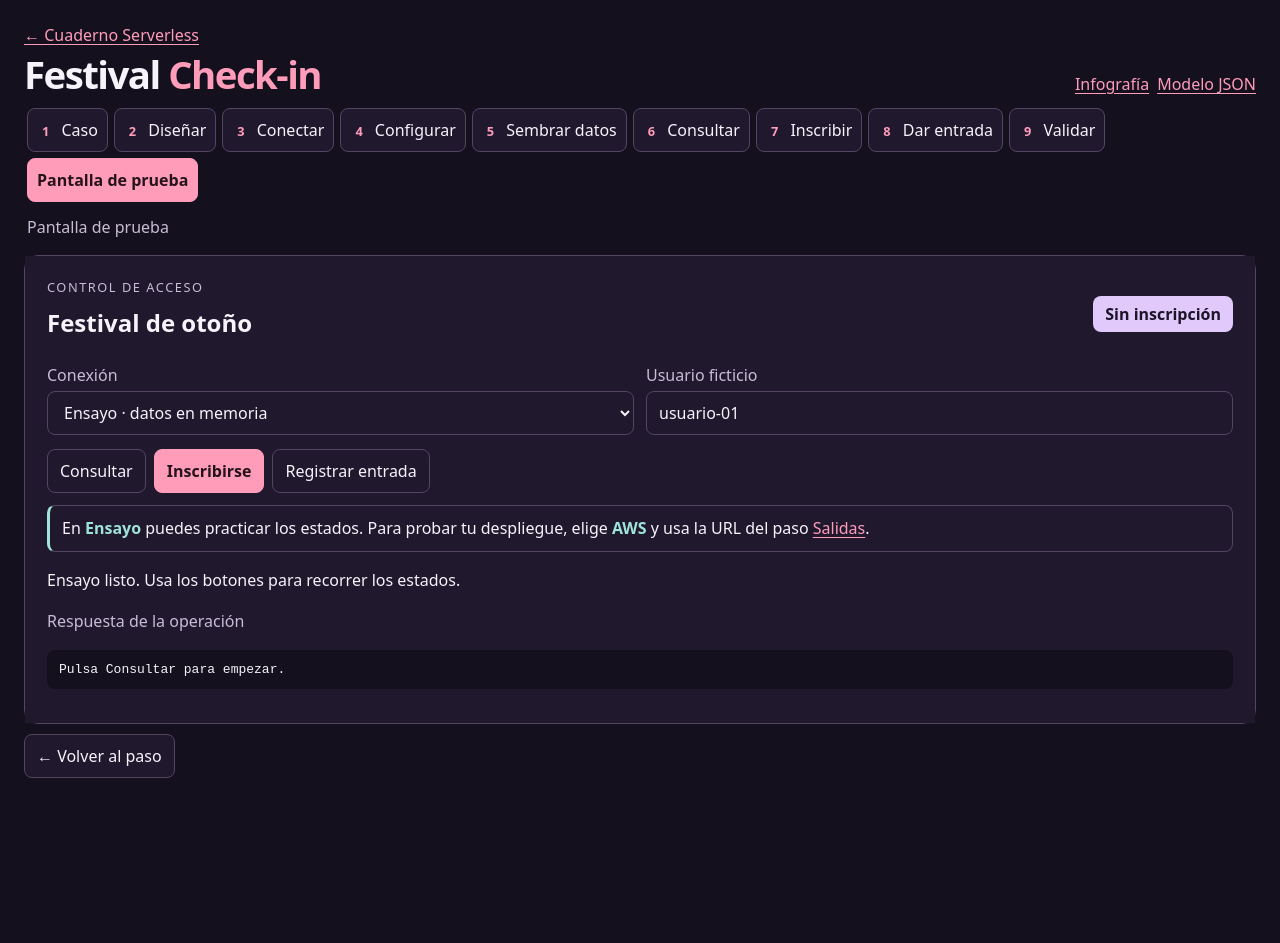
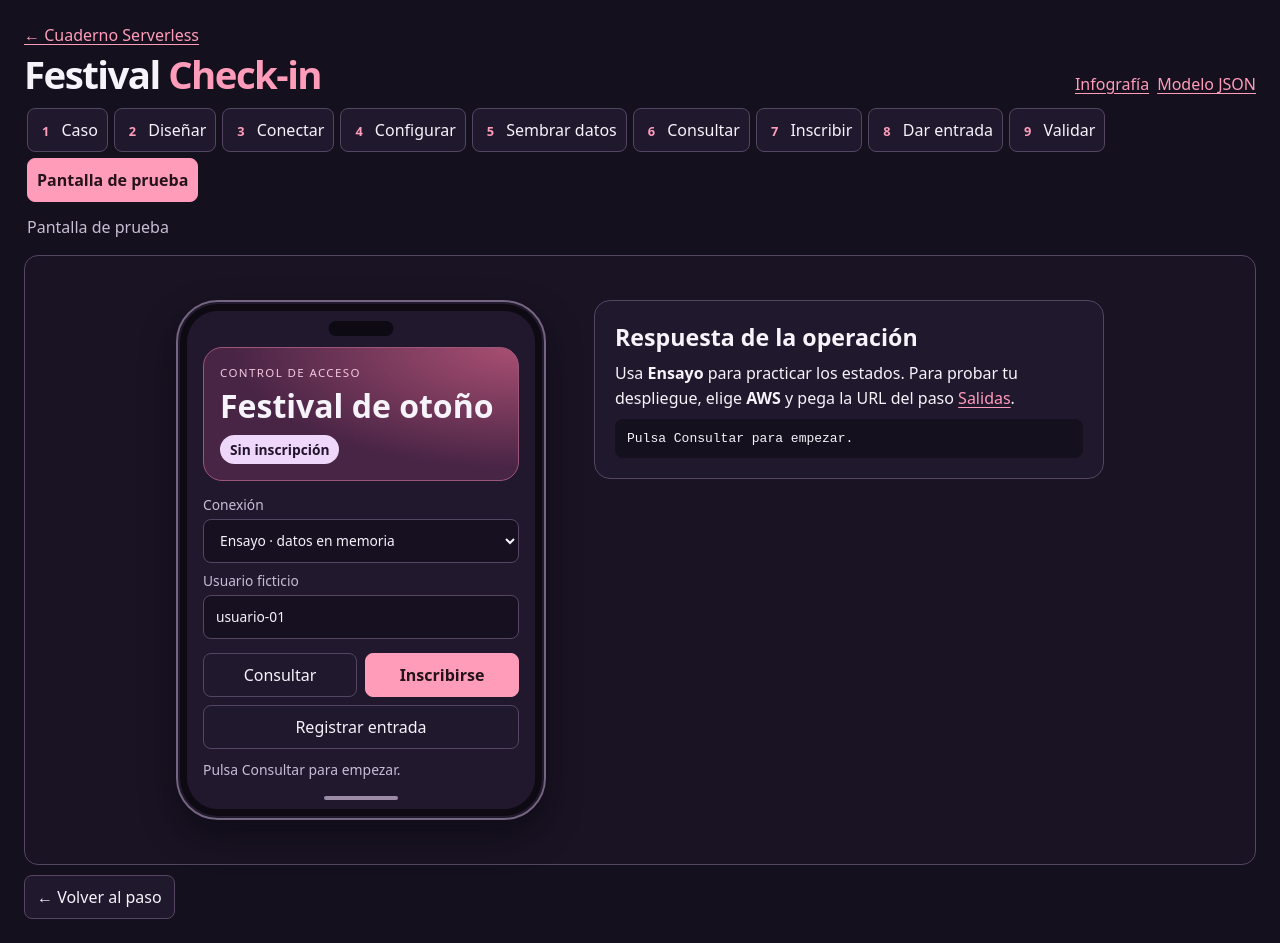
Before and after one commit to albertohdezakkari/04-PILARES-SERVERLESS, a website: page practica/festival-checkin/index.html in a window 1280 px wide. Both pictures are taken after a click on the button "Pantalla de prueba". Before the commit the page ends 802 px from the top, so only its background shows below. Drawn offline with Linux system fonts and the light colour scheme.

Commit message:
Presentar el control de acceso en un marco de móvil

```diff
--- a/practica/festival-checkin/index.html
+++ b/practica/festival-checkin/index.html
@@ -4,7 +4,7 @@
 <meta charset="utf-8">
 <meta name="viewport" content="width=device-width, initial-scale=1">
 <title>Festival Check-in · práctica guiada</title>
-<link rel="stylesheet" href="style.css?v=capas-pases">
+<link rel="stylesheet" href="style.css?v=pase-movil">
 <script type="module" src="app.js?v=explicar-rutas"></script>
 <script type="module" src="guia.js?v=leer-get-pass"></script>
 <script type="module" src="visor-modelo.js?v=usuario"></script>
@@ -1227,31 +1227,38 @@ aws dynamodb execute-statement \
 </article>
 </section>
 <section id="pantalla" class="phase console" hidden aria-labelledby="screen-title">
-  <div class="screen-head">
-    <div>
+  <div class="phone-layout">
+    <div class="phone-frame">
+      <div class="phone-screen">
+        <header class="phone-pass">
           <p class="eyebrow">Control de acceso</p>
           <h2 id="screen-title">Festival de otoño</h2>
+          <output id="pass-state">Sin inscripción</output>
+        </header>
+        <div class="phone-settings">
+          <label>Conexión<select id="mode"><option value="demo">Ensayo · datos en memoria</option><option value="aws">AWS · API del equipo</option></select></label>
+          <label id="endpoint-field" hidden>URL de invocación<input id="endpoint" type="url" placeholder="https://…execute-api.…amazonaws.com" autocomplete="off"></label>
+          <label>Usuario ficticio<input id="user" value="usuario-01" maxlength="10" autocomplete="off" pattern="(?:usuario|equipo)-[0-9]{2}"></label>
         </div>
-    <output id="pass-state">Sin inscripción</output>
+        <div class="phone-actions">
+          <button type="button" data-method="GET">Consultar</button>
+          <button type="button" data-method="POST">Inscribirse</button>
+          <button type="button" data-method="PATCH">Registrar entrada</button>
         </div>
-  <div class="settings">
-    <label>Conexión<select id="mode"><option value="demo">Ensayo · datos en memoria</option><option value="aws">AWS · API del equipo</option></select></label>
-    <label>Usuario ficticio<input id="user" value="usuario-01" maxlength="10" autocomplete="off" pattern="(?:usuario|equipo)-[0-9]{2}"></label>
-    <label id="endpoint-field" hidden>URL de invocación<input id="endpoint" type="url" placeholder="https://…execute-api.…amazonaws.com" autocomplete="off"></label>
+        <p id="feedback" role="status">Pulsa Consultar para empezar.</p>
       </div>
-  <div class="actions">
-    <button data-method="GET">Consultar</button>
-    <button data-method="POST">Inscribirse</button>
-    <button data-method="PATCH">Registrar entrada</button>
     </div>
-  <p class="lesson-note">En <strong>Ensayo</strong> puedes practicar los estados. Para probar tu despliegue, elige <strong>AWS</strong> y usa la URL del paso <a href="#salidas-stack">Salidas</a>.</p>
+    <section class="phone-inspector" aria-labelledby="phone-inspector-title">
+      <h3 id="phone-inspector-title">Respuesta de la operación</h3>
+      <p>Usa <strong>Ensayo</strong> para practicar los estados. Para probar tu despliegue, elige <strong>AWS</strong> y pega la URL del paso <a href="#salidas-stack">Salidas</a>.</p>
       <dl id="request-trace" class="request-trace" hidden>
         <div><dt>Petición</dt><dd><code id="request-path"></code></dd></div>
         <div><dt>Módulo que atiende esta ruta en AWS</dt><dd><code id="request-module"></code> · <a id="request-lesson" href="#leer-pase">Ver el recorrido y el código</a></dd></div>
       </dl>
-  <p id="feedback" role="status">Ensayo listo. Usa los botones para recorrer los estados.</p>
+      <pre id="response">Pulsa Consultar para empezar.</pre>
       <p id="read-feedback" class="read-feedback" hidden></p>
-  <p class="output-label">Respuesta de la operación</p><pre id="response">Pulsa Consultar para empezar.</pre>
+    </section>
+  </div>
 </section>
 </div>
 <nav class="guide-footer actions" aria-label="Avanzar por la práctica">
--- a/practica/festival-checkin/style.css
+++ b/practica/festival-checkin/style.css
@@ -61,7 +61,6 @@ button:disabled { opacity: .65; cursor: wait; }
 :focus-visible { outline: 3px solid var(--accent); outline-offset: 3px; }
 .phase { padding: clamp(12px, 2.5vw, 22px); }
 .phase > h2:first-child { font-size: 1rem; color: var(--muted); margin-bottom: 10px; }
-.console { background: var(--surface); }
 .guide-step > p { margin: 8px 0 12px; }
 .phase-number {
   display: inline-grid;
@@ -601,16 +600,85 @@ button:disabled { opacity: .65; cursor: wait; }
 .route-map code, .request-trace code { color: #9ee4d8; }
 .request-trace dd { margin: 3px 0 0; }
 .read-feedback { color: #9ee4d8; }
-.output-label { color: var(--muted); }
-.relation, .screen-head { display: flex; flex-wrap: wrap; align-items: center; justify-content: space-between; gap: 12px; }
-.relation { justify-content: flex-start; }
+.relation { display: flex; flex-wrap: wrap; align-items: center; gap: 12px; }
 .relation div { padding: 12px; border: 1px solid var(--border); border-radius: 8px; }
 .relation span { color: var(--accent); font-weight: 700; }
-.screen-head .eyebrow { margin-top: 0; }
-#pass-state { color: #1d1428; background: #e1c9fc; padding: 7px 12px; border-radius: 8px; font-weight: 650; }
-.settings { display: flex; gap: 12px; flex-wrap: wrap; margin: 14px 0; }
+.phone-layout {
+  display: grid;
+  grid-template-columns: minmax(0, 370px) minmax(0, 510px);
+  justify-content: center;
+  align-items: start;
+  gap: clamp(16px, 4vw, 48px);
+  padding: clamp(4px, 2vw, 22px) 0;
+}
+.phone-frame {
+  width: 100%;
+  min-width: 0;
+  padding: 9px;
+  border: 2px solid #746582;
+  border-radius: 42px;
+  background: #0d0a13;
+  box-shadow: 0 16px 32px #08060d80, inset 0 0 0 2px #21192c;
+}
+.phone-screen {
+  position: relative;
+  padding: 36px 16px 28px;
+  border-radius: 31px;
+  background: #21182e;
+}
+.phone-screen::before, .phone-screen::after {
+  content: "";
+  position: absolute;
+  left: 50%;
+  transform: translateX(-50%);
+  border-radius: 12px;
+}
+.phone-screen::before { top: 10px; width: 65px; height: 15px; background: #0d0a13; }
+.phone-screen::after { bottom: 9px; width: 74px; height: 4px; background: #9b8ba7; }
+.phone-pass {
+  padding: 16px;
+  border: 1px solid #9b5779;
+  border-radius: 19px;
+  background: radial-gradient(ellipse at 100% 0%, #a94f72, transparent 65%), #482445;
+}
+.phone-pass .eyebrow { margin: 0 0 6px; color: #f2c6df; font-size: .72rem; }
+.phone-pass h2 { margin: 0 0 12px; font-size: clamp(1.4rem, 4vw, 2rem); line-height: 1.1; }
+.phone-pass output {
+  display: inline-block;
+  color: #22142c;
+  background: #efd6fb;
+  padding: 5px 10px;
+  border-radius: 99px;
+  font-size: .86rem;
+  font-weight: 700;
+}
+.phone-settings, .phone-actions { display: grid; gap: 8px; }
+.phone-settings { margin: 14px 0; }
+.phone-settings label { font-size: .86rem; }
+.phone-settings input, .phone-settings select { background: #171020; }
+.phone-actions { grid-template-columns: repeat(2, minmax(0, 1fr)); }
+.phone-actions [data-method="PATCH"] { grid-column: 1 / -1; }
+.phone-screen #feedback { margin: 10px 0 0; color: var(--muted); font-size: .87rem; }
+.phone-inspector {
+  min-width: 0;
+  padding: clamp(12px, 2vw, 20px);
+  border: 1px solid var(--border);
+  border-radius: 16px;
+  background: var(--surface);
+}
+.phone-inspector > p { margin: 8px 0; }
+.phone-inspector .request-trace { grid-template-columns: minmax(0, 1fr); }
+.phone-inspector pre { margin-bottom: 0; }
+@media (max-width: 730px) {
+  .phone-layout { grid-template-columns: minmax(0, 510px); justify-items: center; }
+  .phone-frame { max-width: 370px; }
+  .phone-inspector { width: 100%; }
+}
+@media (max-width: 350px) {
+  .phone-frame { padding: 6px; }
+  .phone-screen { padding-inline: 10px; }
+}
 label { min-width: 0; display: grid; gap: 5px; color: var(--muted); flex: 1 1 180px; }
-#endpoint-field { flex-basis: 100%; }
 input, select { width: 100%; min-width: 0; }
 pre { background: var(--background); border-radius: 8px; padding: 12px; overflow-x: auto; margin: 6px 0 12px; }
 code { overflow-wrap: anywhere; }
```
Lines whose indentation alone changed are shown as unchanged.
